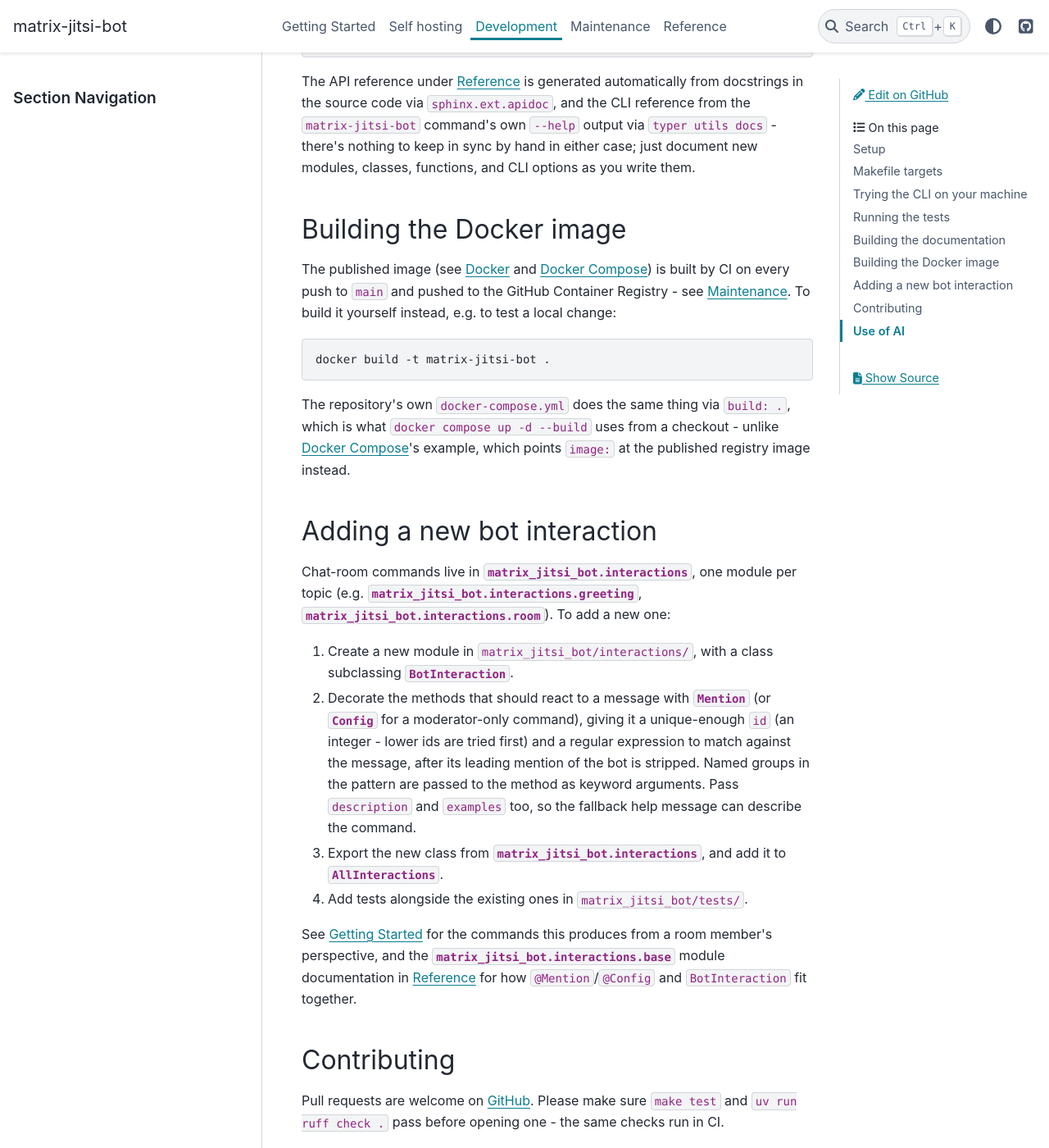
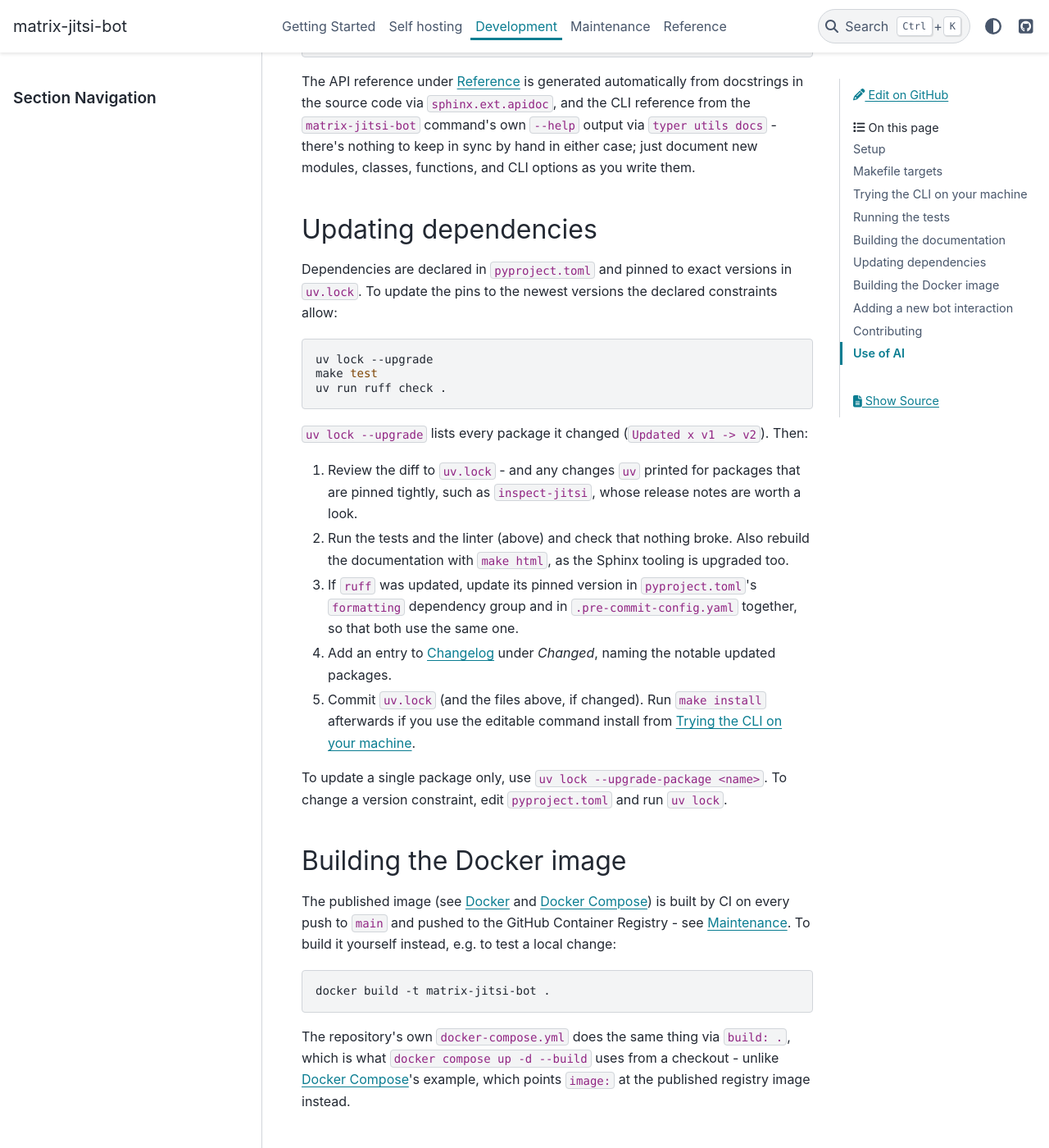
Before and after one commit to niccokunzmann/matrix-jitsi-bot, a Sphinx documentation site: the page built from docs/development/index.rst, in a window 1280 px wide and 1400 px high, scrolled down 2855 px. Shown: the whole window at 82% size. Built offline with Sphinx 7.4.7 and the PyData theme 0.15.4, drawn with Linux system fonts in a browser that asks for light colours.

Commit message:
Update dependencies
AI Prompts:
claude-sonnet-4-6: <ide_opened_file>The user opened the file ./docs/development/index.rst in the IDE. This may or may not be related to the current task.</ide_opened_file> document how to update dependencies and update them log changes

```diff
--- a/docs/development/index.rst
+++ b/docs/development/index.rst
@@ -103,6 +103,27 @@ To check for broken links across the documentation:
 
 The API reference under :doc:`../reference/index` is generated automatically from docstrings in the source code via ``sphinx.ext.apidoc``, and the CLI reference from the ``matrix-jitsi-bot`` command's own ``--help`` output via ``typer utils docs`` - there's nothing to keep in sync by hand in either case; just document new modules, classes, functions, and CLI options as you write them.
 
+Updating dependencies
+---------------------
+
+Dependencies are declared in :file:`pyproject.toml` and pinned to exact versions in :file:`uv.lock`. To update the pins to the newest versions the declared constraints allow:
+
+.. code-block:: shell
+
+    uv lock --upgrade
+    make test
+    uv run ruff check .
+
+``uv lock --upgrade`` lists every package it changed (``Updated x v1 -> v2``). Then:
+
+1.  Review the diff to :file:`uv.lock` - and any changes ``uv`` printed for packages that are pinned tightly, such as ``inspect-jitsi``, whose release notes are worth a look.
+2.  Run the tests and the linter (above) and check that nothing broke. Also rebuild the documentation with ``make html``, as the Sphinx tooling is upgraded too.
+3.  If ``ruff`` was updated, update its pinned version in :file:`pyproject.toml`'s ``formatting`` dependency group and in :file:`.pre-commit-config.yaml` together, so that both use the same one.
+4.  Add an entry to :doc:`../reference/changelog` under *Changed*, naming the notable updated packages.
+5.  Commit :file:`uv.lock` (and the files above, if changed). Run ``make install`` afterwards if you use the editable command install from `Trying the CLI on your machine`_.
+
+To update a single package only, use ``uv lock --upgrade-package <name>``. To change a version constraint, edit :file:`pyproject.toml` and run ``uv lock``.
+
 Building the Docker image
 ----------------------------
 
```
Also changed, not shown: docs/reference/changelog.rst (+9 -0 lines), 1 other file.
